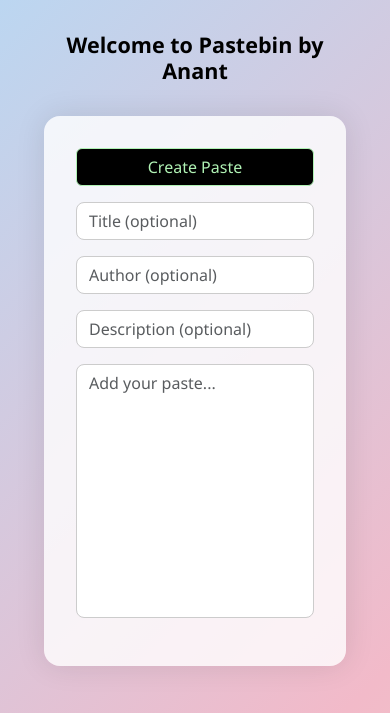
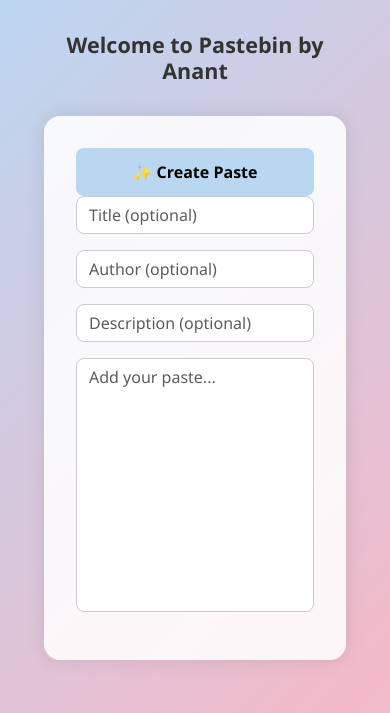
Before and after one commit to anant13sharma/pastebin, a Django app: page / in a window 390 px wide. Shown: the top 713 px of the page. Run offline with Django 4.2, Linux system fonts and the light colour scheme.

Commit message:
Updated home and paste templates for mobile responsiveness and color scheme

```diff
--- a/app/templates/home.html
+++ b/app/templates/home.html
@@ -1,10 +1,10 @@
 <!DOCTYPE html>
 <html lang="en">
 <head>
-    <meta charset="UTF-8">
-    <meta name="viewport" content="width=device-width, initial-scale=1.0">
+  <meta charset="UTF-8" />
+  <meta name="viewport" content="width=device-width, initial-scale=1.0"/>
   <title>Pastebin by Anant</title>
-    <link href="https://cdn.jsdelivr.net/npm/bootstrap@5.3.2/dist/css/bootstrap.min.css" rel="stylesheet">
+  <link href="https://cdn.jsdelivr.net/npm/bootstrap@5.3.2/dist/css/bootstrap.min.css" rel="stylesheet" />
   <style>
     :root {
       --color1: #B0F2B4;
@@ -12,15 +12,16 @@
       --color3: #BAD7F2;
       --color4: #F2BAC9;
       --color5: #F2E2BA;
+      --text-dark: #333;
     }
 
     body {
       background: linear-gradient(135deg, var(--color1), var(--color2), var(--color3), var(--color4), var(--color5));
       background-size: 400% 400%;
       animation: gradientBG 15s ease infinite;
-            color: #000;
+      font-family: 'Segoe UI', sans-serif;
+      color: var(--text-dark);
       padding: 2rem;
-            font-family: 'Segoe UI', sans-serif;
     }
 
     @keyframes gradientBG {
@@ -31,17 +32,17 @@
 
     h4 {
       text-align: center;
-            font-weight: bold;
+      font-weight: 700;
       margin-bottom: 2rem;
     }
 
     form {
       max-width: 800px;
       margin: auto;
-            background-color: rgba(255, 255, 255, 0.8);
+      background: #ffffffdd;
       padding: 2rem;
       border-radius: 1rem;
-            box-shadow: 0 0 30px rgba(0, 0, 0, 0.1);
+      box-shadow: 0 0 20px rgba(0, 0, 0, 0.1);
     }
 
     .form-control {
@@ -51,26 +52,28 @@
     }
 
     .form-control:focus {
-            border-color: #000;
-            box-shadow: none;
-        }
-
-        #create {
-            background-color: #000;
-            color: var(--color1);
-            border: 1px solid var(--color1);
-            width: 100%;
-            margin-bottom: 1rem;
+      border-color: var(--color3);
+      box-shadow: 0 0 0 0.2rem rgba(186, 215, 242, 0.5);
     }
 
     textarea {
       resize: none;
     }
 
-        @media screen and (max-width: 768px) {
-            .form-control {
-                font-size: 1rem;
+    #create {
+      background-color: var(--color3);
+      color: #000;
+      border: none;
+      width: 100%;
+      font-weight: 600;
+      border-radius: 0.5rem;
+      padding: 0.75rem;
+      transition: 0.3s ease;
     }
+
+    #create:hover {
+      background-color: var(--color2);
+      color: #000;
     }
   </style>
 </head>
@@ -81,7 +84,7 @@
   <div class="container">
     <form method="post">
       {% csrf_token %}
-            <button class="btn" id="create" type="submit">Create Paste</button>
+      <button class="btn" id="create" type="submit">✨ Create Paste</button>
       <div class="row">
         <div class="col-md-4">
           <input type="text" class="form-control" name="title" placeholder="Title (optional)">
```
Also changed, not shown: app/templates/paste.html (+21 -17 lines). Lines whose indentation alone changed are shown as unchanged.
